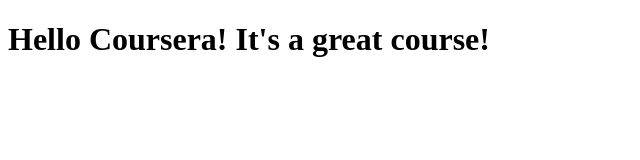
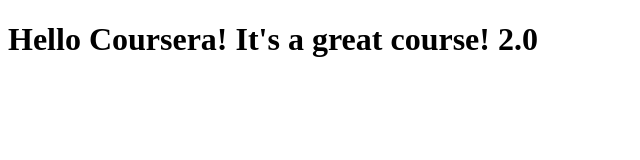
Before and after one commit to tegucrlos/coursera-test, a plain HTML site: page site/index.html in a window 1280 px wide. Shown: the full height of the page, 0-640 px from the left. Drawn offline with Linux system fonts and the light colour scheme.

Commit message:
small addition top page content - 2.0

```diff
--- a/site/index.html
+++ b/site/index.html
@@ -6,6 +6,6 @@
 	<title>Hello Coursera!</title>
 </head>
 <body>
-<h1>Hello Coursera!  It's a great course!</h1>
+<h1>Hello Coursera!  It's a great course! 2.0</h1>
 </body>
 </html>
```
